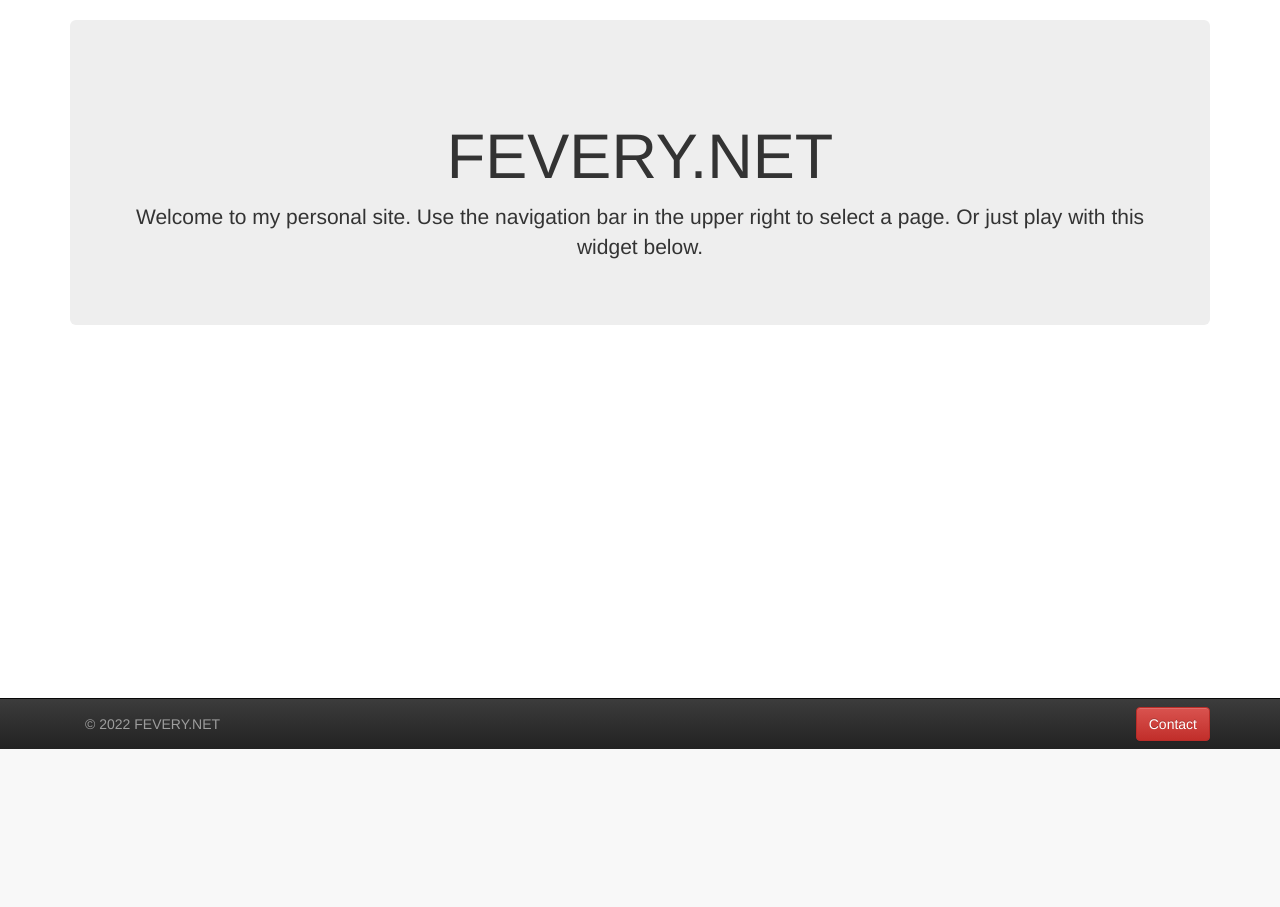
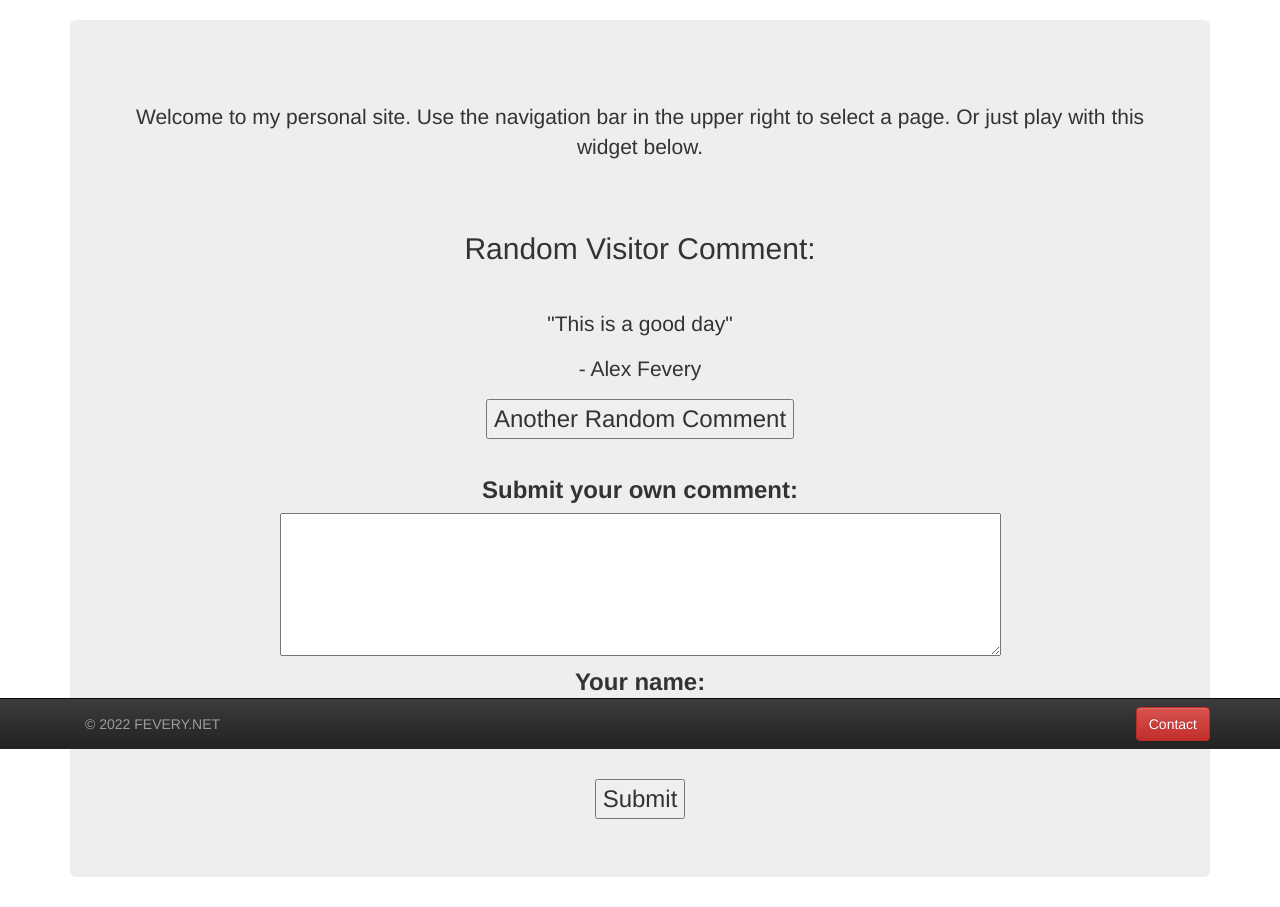
Before and after one commit to alexfevery/PersonalSite, a PHP site: page /Home/index.php in a window 1280 px wide. Shown: the part 51-958 px from the top of the page. Before the commit the page ends 800 px from the top, so only its background shows below. Run offline with PHP 8.4, Linux system fonts and the light colour scheme; some libraries are stand-ins or nearby versions.

Commit message:
Added user commenting widget to homepage

```diff
--- a/About/index.php
+++ b/About/index.php
@@ -9,7 +9,6 @@ include "../common2.txt";
 			<div class="jumbotron text-center">
 				<div style="font-size:24px">
 					<br>
-					<h1>FEVERY.NET</h1>
 					<h2>About:</h2>
 					<img
           			src="../Alex.jpg"
--- a/Contact/index.php
+++ b/Contact/index.php
@@ -11,7 +11,6 @@ include "../common2.txt";
 			<div class="jumbotron text-center">
 				<div style="font-size:24px">
 					<br>
-					<h1>FEVERY.NET</h1>
 					<form action="" class="border">
         <h1 class="title">Contact Form</h1>
         <label for="uname"  class="label">Name:</label>
--- a/Home/index.php
+++ b/Home/index.php
@@ -9,11 +9,27 @@ include "../common2.txt";
 			<div class="jumbotron text-center">
 				<div style="font-size:24px">
 					<br>
-					<h1>FEVERY.NET</h1>
 					<p>
 						Welcome to my personal site. Use the navigation bar in the upper right to select a page. Or just play with this widget below.
 					</p>
+					<br>
+					<h2>Random Visitor Comment:</h2>
+					<br>
+					<p id="quote"></p><p id="author"></p>
+					<button onclick="GenerateRandomQuote()">Another Random Comment</button>
+					<br><br>
+    <form method="post" action="submitquote.php">
+        <label for="quote">Submit your own comment:</label><br>
+        <textarea id="quote" name="quote" rows="4" cols="50" required></textarea><br>
+
+        <label for="author">Your name:</label><br>
+        <input type="text" id="author" name="author" required><br>
+		<br>
+        <button type="submit">Submit</button>
+    </form>
         			<script type="text/javascript" src="../HomeTool.js"></script>
+
+
 					<ul>
 					</ul>
 				</div>
--- /dev/null
+++ b/Home/quotes.txt
@@ -0,0 +1 @@
+This is a good day - Alex Fevery
--- a/HomeTool.js
+++ b/HomeTool.js
@@ -1 +1,27 @@
-alert("test");
+function GenerateRandomQuote()
+{
+    var cacheBuster = Date.now();
+    fetch(`quotes.txt?cb=${cacheBuster}`)
+        .then(response => response.text())
+        .then(data => {
+            var quotes = data.split("\n").filter(line => line.trim() !== "");
+            var randomQuote = quotes[Math.floor(Math.random() * quotes.length)];
+            document.getElementById("quote").textContent = "\""+randomQuote.split("-")[0].trim()+"\"";
+            document.getElementById("author").textContent = "- " + randomQuote.split("-")[1].trim();
+        });
+}
+
+function GetLatestQuote()
+{
+    var cacheBuster = Date.now();
+    fetch(`quotes.txt?cb=${cacheBuster}`)
+        .then(response => response.text())
+        .then(data => {
+            var quotes = data.split("\n").filter(line => line.trim() !== "");
+            var LatestQuote = quotes[quotes.length - 1];
+            document.getElementById("quote").textContent = "\"" + LatestQuote.split("-")[0].trim()+"\"";
+            document.getElementById("author").textContent = "- " + LatestQuote.split("-")[1].trim();
+        });
+}
+
+window.onload = GetLatestQuote;
--- a/Projects/index.php
+++ b/Projects/index.php
@@ -9,7 +9,6 @@ include "../common2.txt";
 			<div class="jumbotron text-center">
 				<div style="font-size:24px">
 					<br>
-					<h1>FEVERY.NET</h1>
 					<h2>Projects:</h2>
 					<div class="jumbotron text-left">
 					<ul>
--- a/styles.css
+++ b/styles.css
@@ -30,6 +30,7 @@
     border: 2px solid var(--gray4);
     padding: 20px;
   }
+
 .btn-primary {
     background-color:var(--green);
     color:var(--white);
```
Also changed, not shown: Home/submitquote.php (added, +18 -0 lines).
